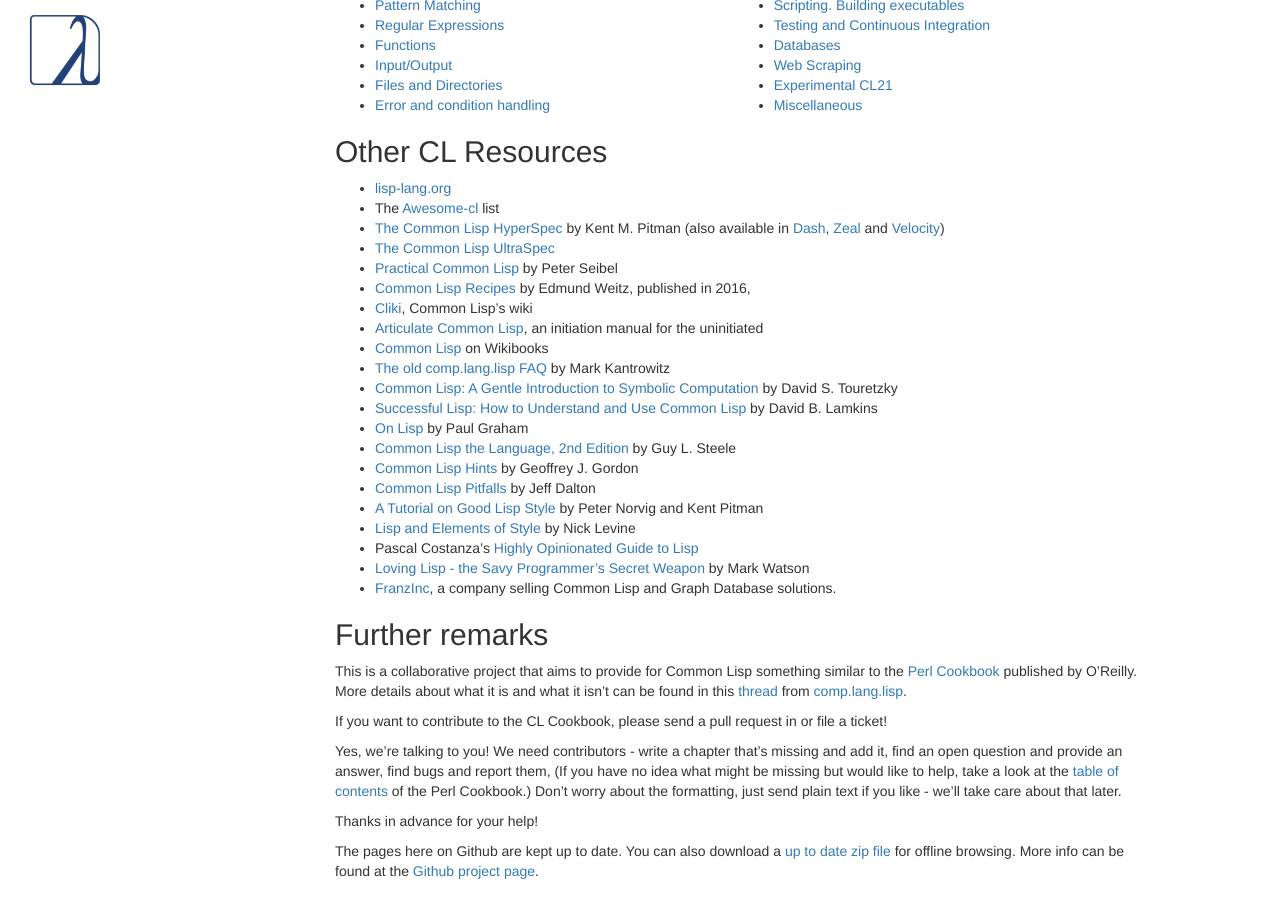
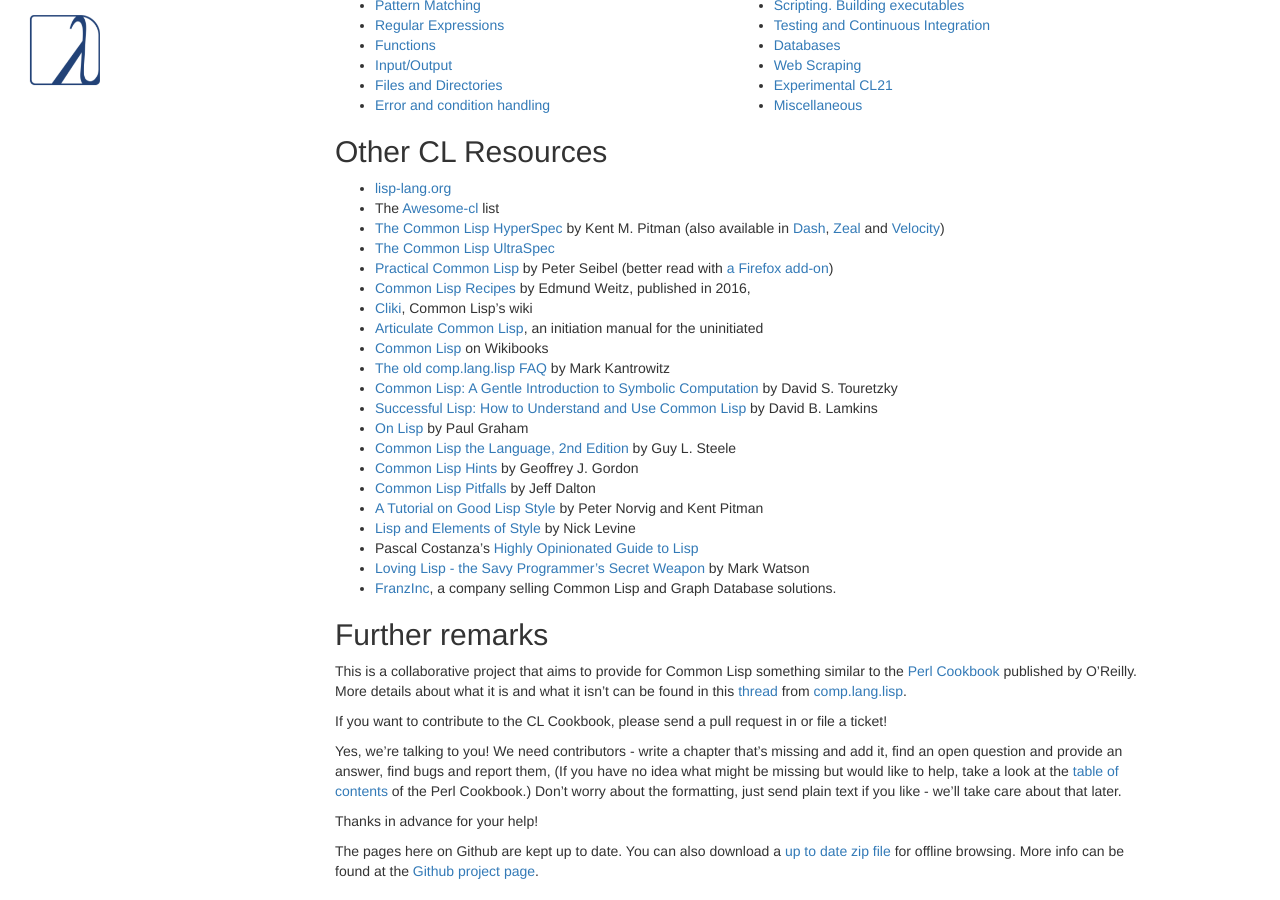
Before and after one commit to LispCookbook/cl-cookbook, a Jekyll site: the page built from index.md, in a window 1280 px wide and 900 px high, scrolled down 374 px. Built offline with Jekyll 4.4.1, drawn with Linux system fonts in a browser that asks for light colours.

Commit message:
resources: "beautify PCL" FF add-on

```diff
--- a/index.md
+++ b/index.md
@@ -49,7 +49,7 @@ title: Home
 * The [Awesome-cl](https://github.com/CodyReichert/awesome-cl) list
 * [The Common Lisp HyperSpec](http://www.lispworks.com/documentation/HyperSpec/Front/index.htm) by Kent M. Pitman (also available in [Dash](https://kapeli.com/dash), [Zeal](https://zealdocs.org/) and [Velocity](https://velocity.silverlakesoftware.com/))
 * [The Common Lisp UltraSpec](http://phoe.tymoon.eu/clus/doku.php)
-* [Practical Common Lisp](http://www.gigamonkeys.com/book/) by Peter Seibel
+* [Practical Common Lisp](http://www.gigamonkeys.com/book/) by Peter Seibel (better read with [a Firefox add-on](https://www.reddit.com/r/Common_Lisp/comments/abwtxu/beautify_practical_common_lisp_extension_for/))
 * [Common Lisp Recipes](http://weitz.de/cl-recipes/) by Edmund Weitz, published in 2016,
 * [Cliki](http://www.cliki.net/), Common Lisp's wiki
 * [Articulate Common Lisp](http://articulate-lisp.com/), an initiation manual for the uninitiated
```
